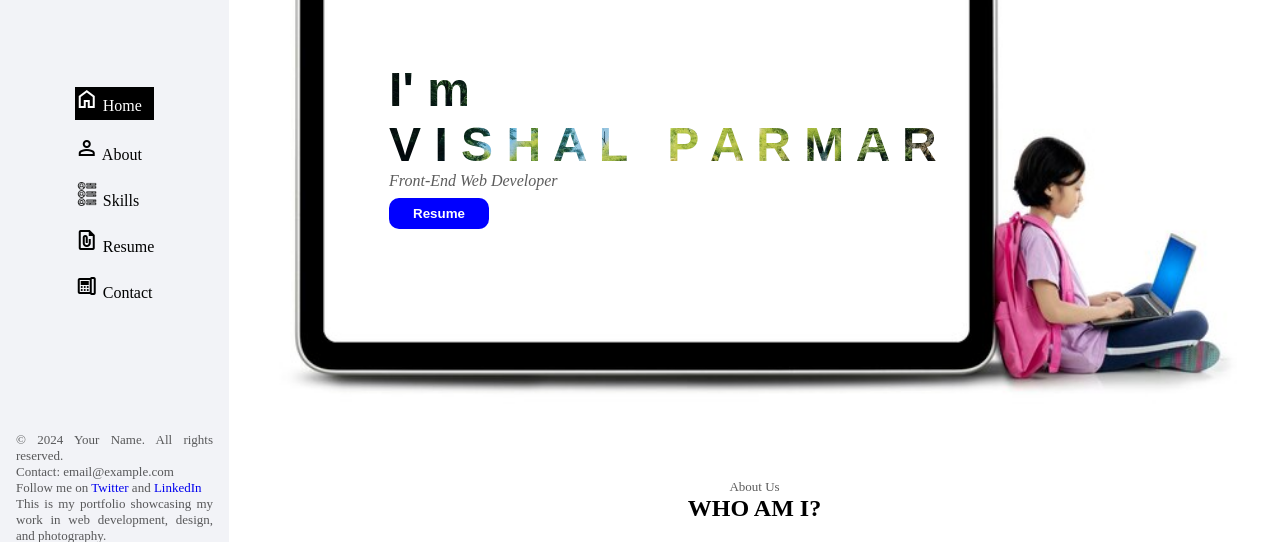
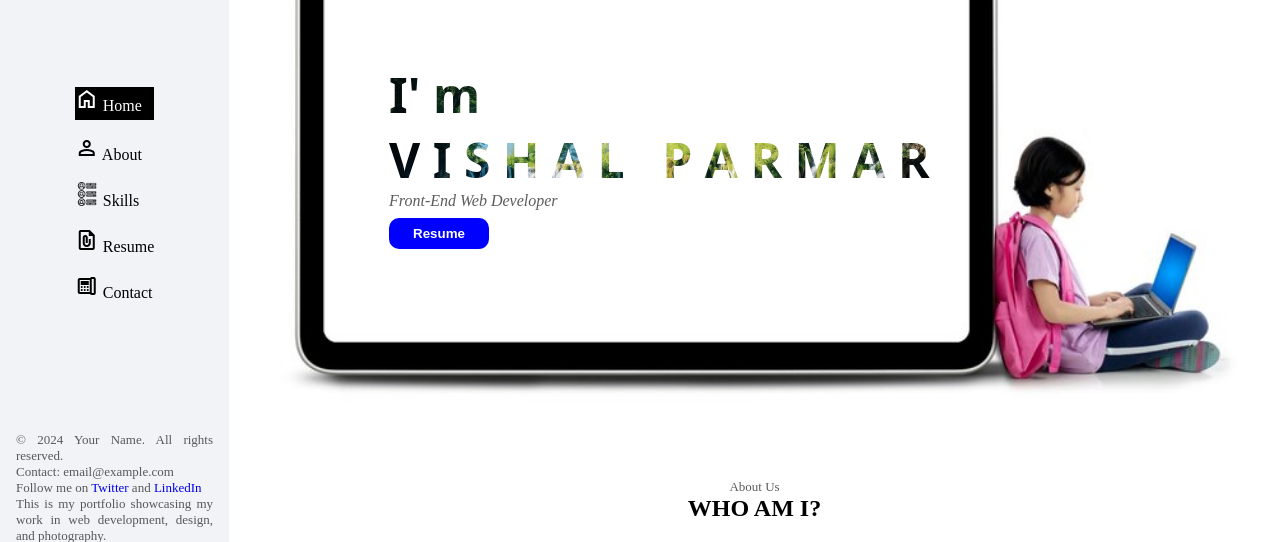
Before and after one commit to vdresume/vd_my_portfolio, a plain HTML site: page index.html in a window 1280 px wide. Shown: the part 258-800 px from the top of the page. Drawn offline with nearby package versions, Linux system fonts and the light colour scheme; a web font is replaced by a local one.

Commit message:
Update index.css

```diff
--- a/index.css
+++ b/index.css
@@ -157,7 +157,7 @@ main {
   background-size: cover;
   font-size: xxx-large;
   transition: 2s ease-in;
-  font-family: fantasy;
+  font-family: "Rubik Spray Paint", system-ui;
 
 }
 .home p {
```
